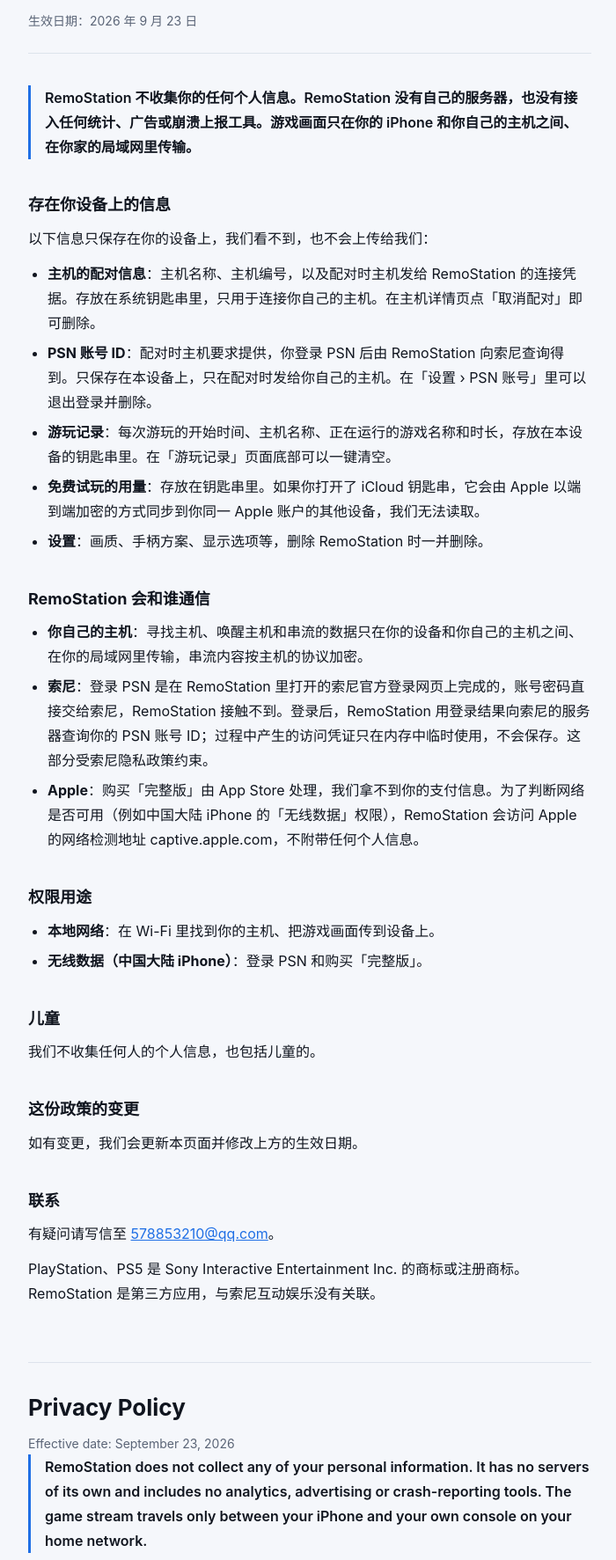
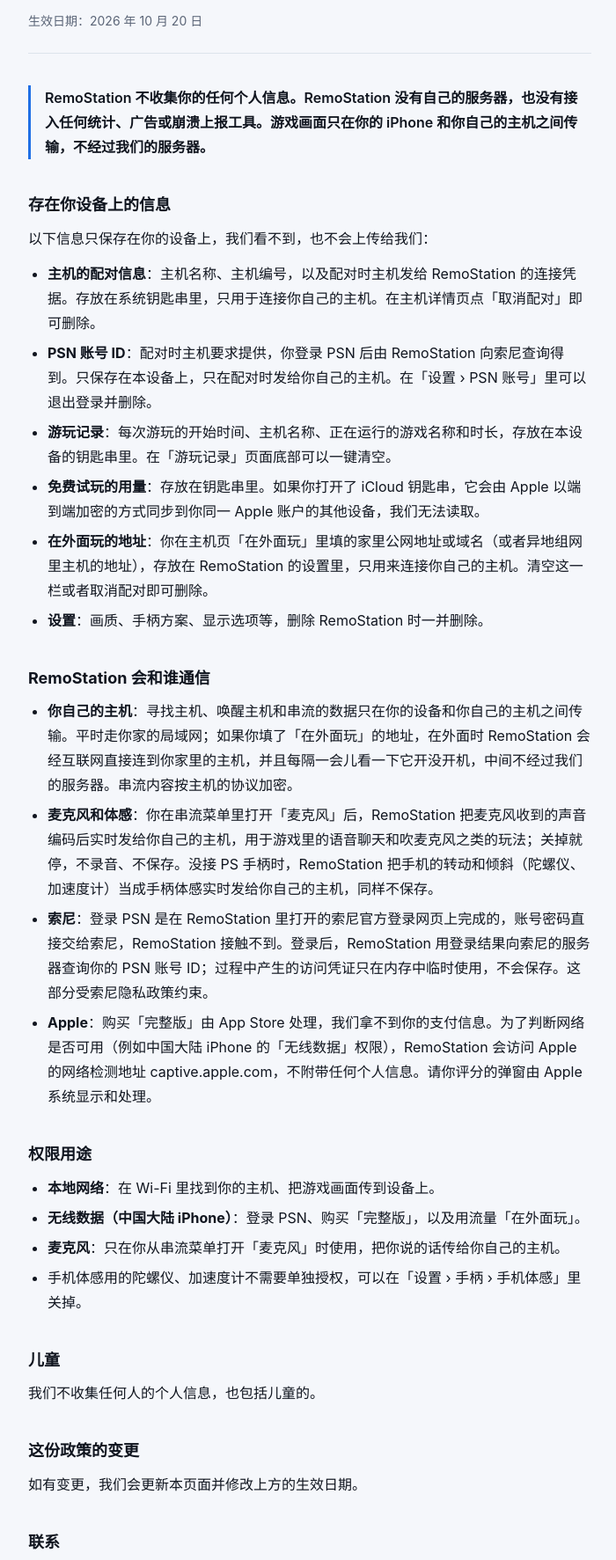
Before and after one commit to StarException/support, a plain HTML site: page remostation/privacy.html in a window 1280 px wide. Shown: the part 122-1895 px from the top of the page at 88% size, without its empty margins (288-988 px from the left). Drawn offline with Linux system fonts and the light colour scheme.

Commit message:
RemoStation 2.0 隐私政策：加麦克风（只在串流菜单打开时录，只实时发给自己的主机，不录音不保存）、在外面玩（存在手机上的地址，经互联网直连自己的主机、不经过我们的服务器，每隔一会儿看主机开没开机）、手机体感（只发给自己的主机，不用授权，能在设置里关）；无线数据加用流量在外面玩；评分弹窗由 Apple 处理；写信给我们只用邮箱回复；开头一句不再说只在局域网里；生效日期 10 月 20 日（中英）

```diff
--- a/remostation/privacy.html
+++ b/remostation/privacy.html
@@ -11,10 +11,10 @@
   <header>
     <p class="kicker">REMOSTATION</p>
     <h1>隐私政策</h1>
-    <p class="sub">生效日期：2026 年 9 月 23 日</p>
+    <p class="sub">生效日期：2026 年 10 月 20 日</p>
   </header>
 
-  <p class="lead">RemoStation 不收集你的任何个人信息。RemoStation 没有自己的服务器，也没有接入任何统计、广告或崩溃上报工具。游戏画面只在你的 iPhone 和你自己的主机之间、在你家的局域网里传输。</p>
+  <p class="lead">RemoStation 不收集你的任何个人信息。RemoStation 没有自己的服务器，也没有接入任何统计、广告或崩溃上报工具。游戏画面只在你的 iPhone 和你自己的主机之间传输，不经过我们的服务器。</p>
 
   <h2>存在你设备上的信息</h2>
   <p>以下信息只保存在你的设备上，我们看不到，也不会上传给我们：</p>
@@ -23,20 +23,24 @@
     <li><strong>PSN 账号 ID</strong>：配对时主机要求提供，你登录 PSN 后由 RemoStation 向索尼查询得到。只保存在本设备上，只在配对时发给你自己的主机。在「设置 › PSN 账号」里可以退出登录并删除。</li>
     <li><strong>游玩记录</strong>：每次游玩的开始时间、主机名称、正在运行的游戏名称和时长，存放在本设备的钥匙串里。在「游玩记录」页面底部可以一键清空。</li>
     <li><strong>免费试玩的用量</strong>：存放在钥匙串里。如果你打开了 iCloud 钥匙串，它会由 Apple 以端到端加密的方式同步到你同一 Apple 账户的其他设备，我们无法读取。</li>
+    <li><strong>在外面玩的地址</strong>：你在主机页「在外面玩」里填的家里公网地址或域名（或者异地组网里主机的地址），存放在 RemoStation 的设置里，只用来连接你自己的主机。清空这一栏或者取消配对即可删除。</li>
     <li><strong>设置</strong>：画质、手柄方案、显示选项等，删除 RemoStation 时一并删除。</li>
   </ul>
 
   <h2>RemoStation 会和谁通信</h2>
   <ul>
-    <li><strong>你自己的主机</strong>：寻找主机、唤醒主机和串流的数据只在你的设备和你自己的主机之间、在你的局域网里传输，串流内容按主机的协议加密。</li>
+    <li><strong>你自己的主机</strong>：寻找主机、唤醒主机和串流的数据只在你的设备和你自己的主机之间传输。平时走你家的局域网；如果你填了「在外面玩」的地址，在外面时 RemoStation 会经互联网直接连到你家里的主机，并且每隔一会儿看一下它开没开机，中间不经过我们的服务器。串流内容按主机的协议加密。</li>
+    <li><strong>麦克风和体感</strong>：你在串流菜单里打开「麦克风」后，RemoStation 把麦克风收到的声音编码后实时发给你自己的主机，用于游戏里的语音聊天和吹麦克风之类的玩法；关掉就停，不录音、不保存。没接 PS 手柄时，RemoStation 把手机的转动和倾斜（陀螺仪、加速度计）当成手柄体感实时发给你自己的主机，同样不保存。</li>
     <li><strong>索尼</strong>：登录 PSN 是在 RemoStation 里打开的索尼官方登录网页上完成的，账号密码直接交给索尼，RemoStation 接触不到。登录后，RemoStation 用登录结果向索尼的服务器查询你的 PSN 账号 ID；过程中产生的访问凭证只在内存中临时使用，不会保存。这部分受索尼隐私政策约束。</li>
-    <li><strong>Apple</strong>：购买「完整版」由 App Store 处理，我们拿不到你的支付信息。为了判断网络是否可用（例如中国大陆 iPhone 的「无线数据」权限），RemoStation 会访问 Apple 的网络检测地址 captive.apple.com，不附带任何个人信息。</li>
+    <li><strong>Apple</strong>：购买「完整版」由 App Store 处理，我们拿不到你的支付信息。为了判断网络是否可用（例如中国大陆 iPhone 的「无线数据」权限），RemoStation 会访问 Apple 的网络检测地址 captive.apple.com，不附带任何个人信息。请你评分的弹窗由 Apple 系统显示和处理。</li>
   </ul>
 
   <h2>权限用途</h2>
   <ul>
     <li><strong>本地网络</strong>：在 Wi-Fi 里找到你的主机、把游戏画面传到设备上。</li>
-    <li><strong>无线数据（中国大陆 iPhone）</strong>：登录 PSN 和购买「完整版」。</li>
+    <li><strong>无线数据（中国大陆 iPhone）</strong>：登录 PSN、购买「完整版」，以及用流量「在外面玩」。</li>
+    <li><strong>麦克风</strong>：只在你从串流菜单打开「麦克风」时使用，把你说的话传给你自己的主机。</li>
+    <li>手机体感用的陀螺仪、加速度计不需要单独授权，可以在「设置 › 手柄 › 手机体感」里关掉。</li>
   </ul>
 
   <h2>儿童</h2>
@@ -46,15 +50,15 @@
   <p>如有变更，我们会更新本页面并修改上方的生效日期。</p>
 
   <h2>联系</h2>
-  <p>有疑问请写信至 <a href="mailto:578853210@qq.com">578853210@qq.com</a>。</p>
+  <p>有疑问请写信至 <a href="mailto:578853210@qq.com">578853210@qq.com</a>（也可以在「设置 › 关于 › 联系开发者」里写信）。你给我们发邮件时，我们只用你的邮箱地址回复你。</p>
 
   <p>PlayStation、PS5 是 Sony Interactive Entertainment Inc. 的商标或注册商标。RemoStation 是第三方应用，与索尼互动娱乐没有关联。</p>
 
   <section class="lang" lang="en">
     <h1>Privacy Policy</h1>
-    <p class="sub">Effective date: September 23, 2026</p>
+    <p class="sub">Effective date: October 20, 2026</p>
 
-    <p class="lead">RemoStation does not collect any of your personal information. It has no servers of its own and includes no analytics, advertising or crash-reporting tools. The game stream travels only between your iPhone and your own console on your home network.</p>
+    <p class="lead">RemoStation does not collect any of your personal information. It has no servers of its own and includes no analytics, advertising or crash-reporting tools. The game stream travels only between your iPhone and your own console, never through servers of ours.</p>
 
     <h2>Information stored on your device</h2>
     <p>The following stays on your device. We cannot see it and it is never sent to us:</p>
@@ -63,20 +67,24 @@
       <li><strong>PSN account ID</strong>: required by the console for pairing. After you sign in to PSN, RemoStation looks it up from Sony. It is stored only on this device and sent only to your own console when pairing. Sign out and remove it under Settings › PSN Account.</li>
       <li><strong>Play history</strong>: start time, console name, the name of the game that was running, and duration of each session, stored in this device's Keychain. Clear it with the button at the bottom of the Play History page.</li>
       <li><strong>Free-trial usage</strong>: stored in the Keychain. If you use iCloud Keychain, Apple syncs it end-to-end encrypted to your other devices signed in to the same Apple Account; we cannot read it.</li>
+      <li><strong>Play Away from Home address</strong>: the public IP address or domain of your home (or your console's address on a virtual private network) that you enter under Play Away from Home on the console's page. Stored in RemoStation's settings and used only to connect to your own console. Remove it by clearing that field or unpairing the console.</li>
       <li><strong>Settings</strong>: picture quality, controller layouts, display options and similar, removed when you delete RemoStation.</li>
     </ul>
 
     <h2>Who RemoStation communicates with</h2>
     <ul>
-      <li><strong>Your own console</strong>: finding, waking and streaming from your console happens only between your device and your console on your local network. The stream is encrypted as required by the console's protocol.</li>
+      <li><strong>Your own console</strong>: finding, waking and streaming from your console happens only between your device and your own console. Normally this stays on your home network. If you enter a Play Away from Home address, RemoStation connects directly to your console at home over the internet when you are away, and checks from time to time whether it is on. Nothing passes through servers of ours. The stream is encrypted as required by the console's protocol.</li>
+      <li><strong>Microphone and motion</strong>: when you turn on Mic in the in-stream menu, RemoStation encodes what the microphone hears and sends it live to your own console, for in-game voice chat and games that use the microphone. Turning it off stops it; nothing is recorded or stored. When no PlayStation controller is connected, RemoStation sends your iPhone's turning and tilting (gyroscope and accelerometer) live to your own console as the controller's motion sensors, also without storing anything.</li>
       <li><strong>Sony</strong>: you sign in to PSN on Sony's official sign-in page, opened inside RemoStation. Your credentials go directly to Sony; RemoStation never sees them. RemoStation then uses the sign-in result to look up your PSN account ID from Sony's servers; the access token involved is used only in memory and never stored. Sony's privacy policy applies to this.</li>
-      <li><strong>Apple</strong>: purchases of the Full Version are handled by the App Store; we never receive your payment information. To check whether the network is usable (for example the Wireless Data permission on iPhones sold in mainland China), RemoStation contacts Apple's connectivity check at captive.apple.com without sending any personal information.</li>
+      <li><strong>Apple</strong>: purchases of the Full Version are handled by the App Store; we never receive your payment information. To check whether the network is usable (for example the Wireless Data permission on iPhones sold in mainland China), RemoStation contacts Apple's connectivity check at captive.apple.com without sending any personal information. The prompt asking you to rate the app is shown and handled by Apple.</li>
     </ul>
 
     <h2>Permissions</h2>
     <ul>
       <li><strong>Local Network</strong>: to find your console on Wi-Fi and stream the game to your device.</li>
-      <li><strong>Wireless Data</strong> (iPhones sold in mainland China): to sign in to PSN and to purchase the Full Version.</li>
+      <li><strong>Wireless Data</strong> (iPhones sold in mainland China): to sign in to PSN, to purchase the Full Version, and to Play Away from Home over cellular data.</li>
+      <li><strong>Microphone</strong>: used only while you turn on Mic in the in-stream menu, to send your voice to your own console.</li>
+      <li>The gyroscope and accelerometer used for iPhone Motion Controls need no separate permission. Turn it off under Settings › Controller › iPhone Motion Controls.</li>
     </ul>
 
     <h2>Children</h2>
@@ -86,7 +94,7 @@
     <p>If this policy changes, we will update this page and the effective date above.</p>
 
     <h2>Contact</h2>
-    <p>Questions about this policy: <a href="mailto:svensuperman@outlook.com">svensuperman@outlook.com</a></p>
+    <p>Questions about this policy: <a href="mailto:svensuperman@outlook.com">svensuperman@outlook.com</a> (or write from Settings › About › Contact the Developer). If you email us, we use your email address only to reply to you.</p>
 
     <p>PlayStation and PS5 are trademarks or registered trademarks of Sony Interactive Entertainment Inc. RemoStation is a third-party app and is not affiliated with Sony Interactive Entertainment.</p>
   </section>
```
